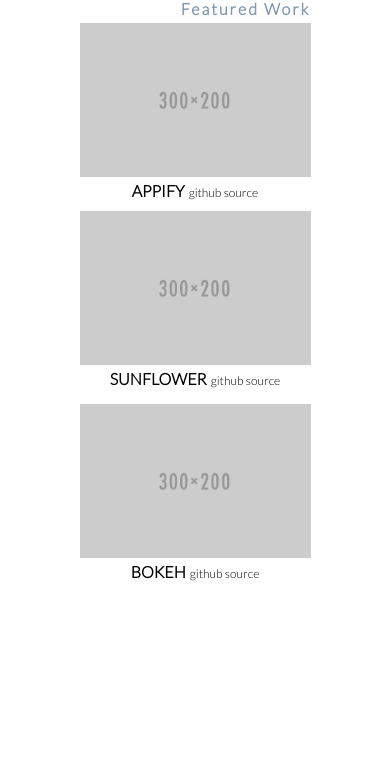
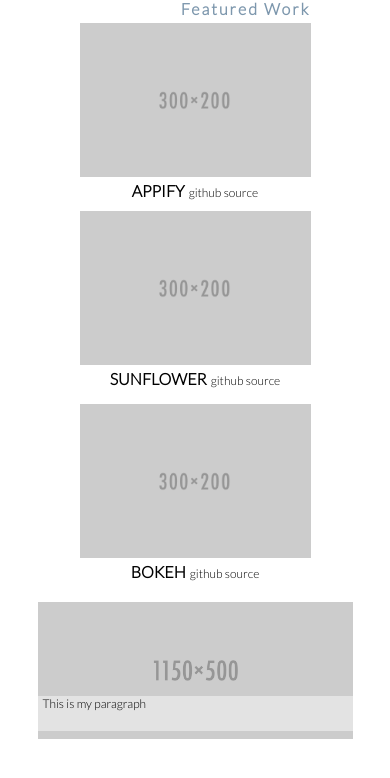
Before and after one commit to prontoponcho/Portfolio, a plain HTML site: page index.html in a window 390 px wide. Shown: the part 82-860 px from the top of the page. Drawn offline with Linux system fonts and the light colour scheme.

Commit message:
added udacity feedback requirements

```diff
--- a/css/main.css
+++ b/css/main.css
@@ -12,17 +12,19 @@
 }
 
 html, body {
-   margin: 0px;
+   margin: 0;
    min-height: 100%;
    width: 100%;
 }
+
+
 
 div, img {
 	width: 100%;
 }
 
-h1, h2, h3, h4, a {
-    font-family: 'Lato', sans-serif;
+h1, h2, h3, h4, a, p {
+    font-family: "Lato", "sans-serif";
 }
 
 a:link {
@@ -41,6 +43,8 @@ a:visited {
     padding: 5px;
     max-width: 1150px;
     width: 100%;
+    display: flex;
+    flex-direction: column;
 }
 
 .row {
@@ -119,6 +123,23 @@ a:visited {
  * MAIN
 */
 
+.main-image {
+	display: block;
+	position: relative;
+	width: 100%;
+}
+
+.text-overlay {
+	width: 100%;
+	height: 25%;
+	position: absolute;
+	bottom:0;
+	background: rgba(251,251,251,0.5);
+	text-align: left;
+	font-size: 1.75em;
+	padding-left: 5px;
+}
+
 /*
  * PROJECTS
 */
@@ -148,7 +169,7 @@ a:visited {
 }
 
 .project:last-of-type {
-	margin-right: 0px;
+	margin-right: 0;
 }
 
 .url-english {
--- a/css/responsive.css
+++ b/css/responsive.css
@@ -20,7 +20,6 @@
 	}
 
 	.header-title {
-		order: 0;
 		margin-bottom: 5px;
 	    text-align: left;
 	    text-transform: uppercase;
@@ -45,8 +44,12 @@
 		display: inline;
 	}
 
-	.main-image {
-		display: none;
+	.main {
+		order: 1;
+	}
+
+	.text-overlay {
+		font-size: 1.25em;
 	}
 
 	.project-header h2 {
@@ -92,7 +95,7 @@
 	}
 
 	.header-title {
-		padding-bottom: 0px;
+		padding-bottom: 0;
 	}
 	.header-title h1 {
 		display: inline;
@@ -107,6 +110,17 @@
 
 	.header-title h5 {
 		display: none;
+	}
+
+	.main-image {
+		display: block;
+		position: relative;
+		width: 90%;
+		margin: 0 auto;
+	}
+
+	.text-overlay {
+		font-size: 0.75em;
 	}
 
 }
@@ -127,9 +141,13 @@
 
 	.project-header h2 {
 		width: 66%;
-		margin: 0px auto;
+		margin: 0 auto;
 		text-align: right;
 		font-size: 1em;
+	}
+
+	.text-overlay {
+		font-size: 0.75em;
 	}
 
 	.project h3 {
--- a/index.html
+++ b/index.html
@@ -25,11 +25,12 @@
 				</div>
 		</header>
 
-		<section class="row main-image">
-			<div class="col-12">
-				<img src="images/main-image.png" alt="blank main image"/>
+		<section class="row main">
+			<div class="main-image">
+				<img src="images/main-image.png">
+				<p class="text-overlay">This is my paragraph</p>
 			</div>
-		</section>
+	    </section>
 
 		<section class="row projects">
 			<div class="col-12 project-header">
@@ -55,8 +56,8 @@
 					<a class="url-english" href="https://github.com/prontoponcho/bokeh">github source</a>
 				</div>
 			</div>
-		</section>
+		</section> <!-- end of project section -->
 
-	</div>
+	</div> <!-- end of grid -->
 </body>
 </html>
```
Also changed, not shown: 1 other file.
